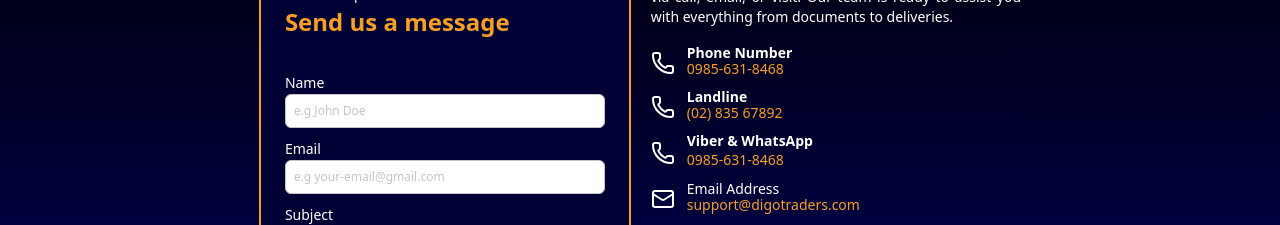
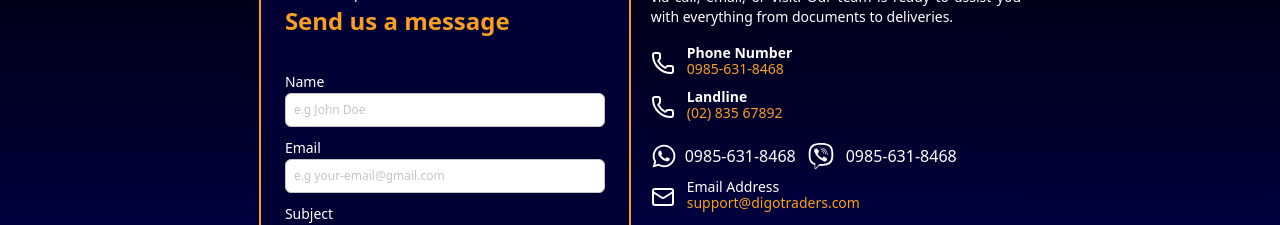
Before and after one commit to rastynkhen18/DigoTradersIncorporated-LandingPage, a React (Vite) app: page / in a window 1280 px wide. Shown: the part 3120-3345 px from the top of the page. Built offline with nearby package versions, Linux system fonts and the light colour scheme.

Commit message:
new links viber

```diff
--- a/src/pages/Home.jsx
+++ b/src/pages/Home.jsx
@@ -27,6 +27,21 @@ const Home = () => {
 				console.error(error.text);
 			}
 		);
+	};
+	const viberUrl = `viber://add?number=639856318468`;
+	const viberDownload = "https://www.viber.com/download/";
+	const openAppWithFallback = (appUrl, fallbackUrl, timeout = 1000) => {
+		const start = Date.now();
+		// Try opening the app
+		window.location.href = appUrl;
+
+		// After 1s, if still visible, go to fallback
+		setTimeout(() => {
+			const elapsed = Date.now() - start;
+			if (document.visibilityState === "visible" && elapsed < timeout + 500) {
+				window.open(fallbackUrl, "_blank");
+			}
+		}, timeout);
 	};
 
 	return (
@@ -298,13 +313,26 @@ const Home = () => {
 													</div>
 												</div>
 											</div>
-											<div className="flex flex-row items-center gap-3 mt-3">
+											<div className="flex  mt-3">
 												{/* <FaViber size={32} />
 													<FaWhatsapp size={36} /> */}
-												<Phone size={24} />
-												<div>
-													<h1 className="font-semibold text-sm leading-3">Viber & WhatsApp</h1>
-													<a className="text-[var(--primary-color)] text-sm">0985-631-8468</a>
+												<div className="flex flex-row  mt-2 items-center justify-center space-x-3">
+													{/* WhatsApp */}
+													<div className="flex flex-row items-center space-x-2 ">
+														<a href="https://wa.me/639856318468" target="_blank" rel="noopener noreferrer" className="text-white text-2xl hover:scale-110 transition-transform">
+															<FaWhatsapp size={26} />
+														</a>
+														<a href="https://wa.me/639856318468" target="_blank" rel="noopener noreferrer" className=" hover:underline">
+															0985-631-8468
+														</a>
+													</div>
+
+													<button onClick={() => openAppWithFallback(viberUrl, viberDownload)} className="flex-col">
+														<div className="flex-row flex space-x-3  items-center ">
+															<FaViber size={26} />
+															<div className=" hover:underline">0985-631-8468</div>
+														</div>
+													</button>
 												</div>
 											</div>
 											<div className=" flex flex-row items-center mt-3 gap-3">
```
Also changed, not shown: src/pages/Contact.jsx (+0 -7 lines).
